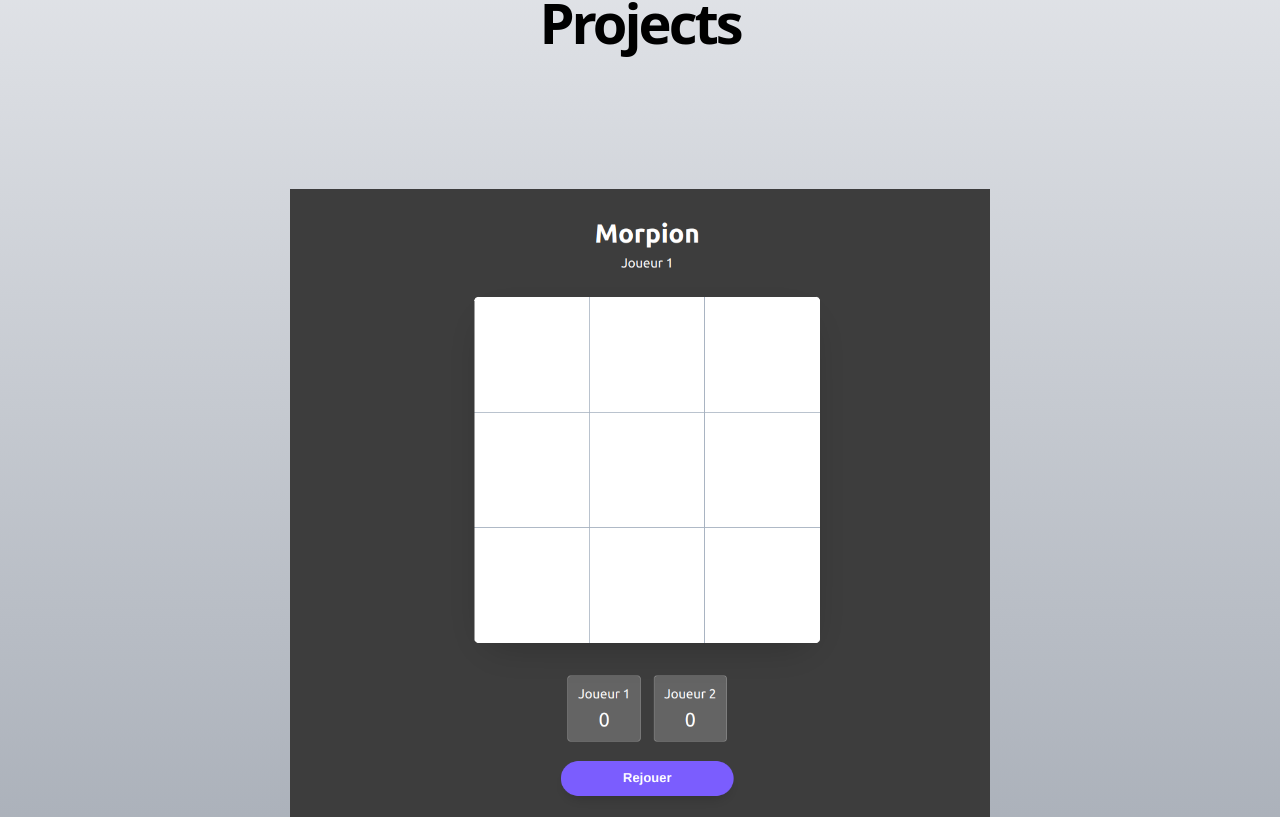
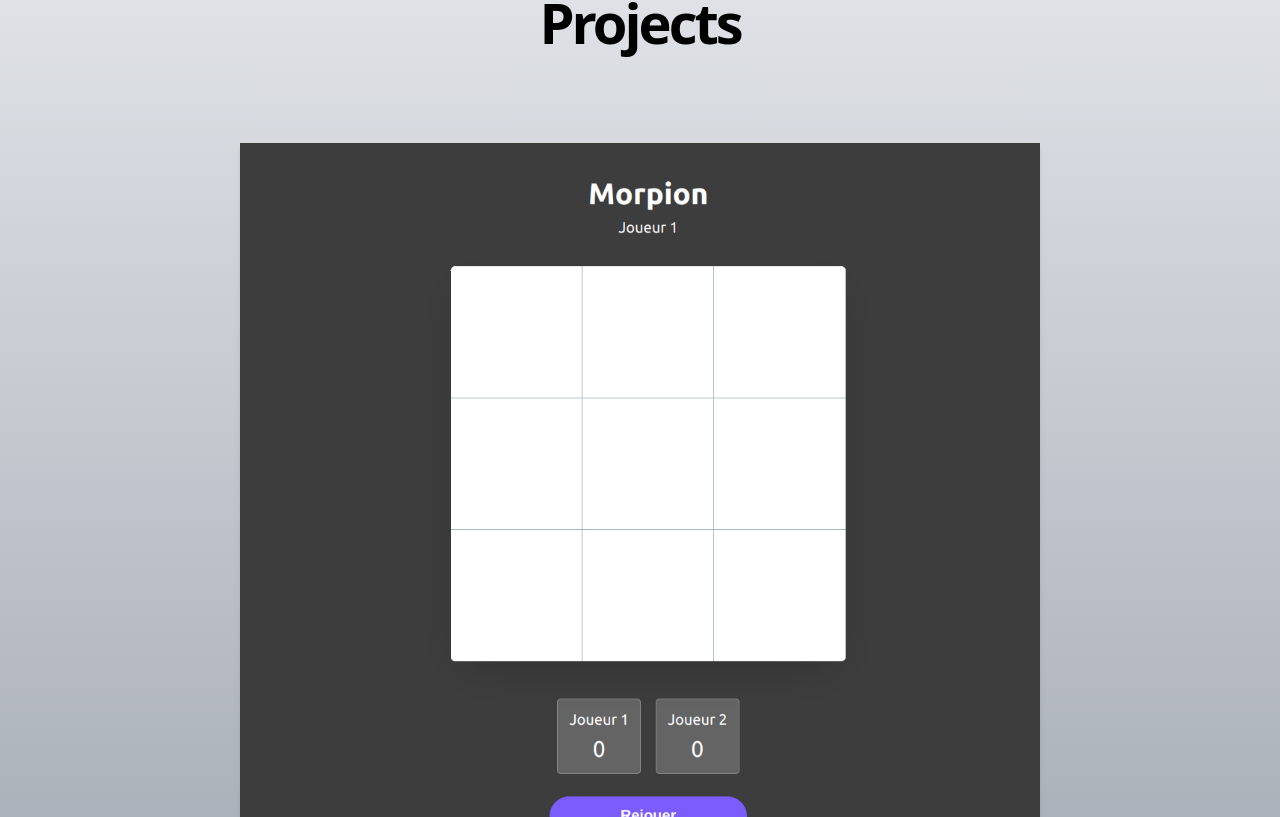
Before and after one commit to StyvenR/Portfolio, a React (Vite) app in the folder portfolio-app/: page / in a window 1280 px wide. Shown: the part 1363-2180 px from the top of the page. Built offline with nearby package versions, Linux system fonts and the light colour scheme.

Commit message:
[ADD] Ajout du projet spotify

```diff
--- a/portfolio-app/src/App.tsx
+++ b/portfolio-app/src/App.tsx
@@ -8,6 +8,7 @@
 import CssGeneratorImg from "/assets/CssGenerator.png";
 import MyMeeticImg from "/assets/MyMeetic.png";
 import MyTwitterImg from "/assets/MyTwitter.png";
+import MySpotify from "/assets/MySpotify.png";
 
 function App() {
   const projects = [
@@ -51,6 +52,14 @@
       duration: "4 semaines",
       src: MyTwitterImg,
     },
+    {
+      id: "006",
+      name: "MySpotify",
+      description:
+        "Le but de ce projet était de créer un site de musique en ligne, qui a les mêmes fonctionnalités que Spotify. Il devait être le plus ressemblant possible en terme de fonctionnalités par rapport au site 'Spotify'.",
+      duration: "1 semaines",
+      src: MySpotify,
+    }
   ];
   return (
     <div>
--- a/portfolio-app/src/Message.tsx
+++ /dev/null
@@ -1,7 +0,0 @@
-
-function Message(){
-  const name = "Styven";
-  return <h1>Hello {name}</h1>;
-}
-
-export default Message;
--- a/portfolio-app/src/Projects.tsx
+++ b/portfolio-app/src/Projects.tsx
@@ -1,40 +1,6 @@
 import React, { useEffect, useRef } from "react";
 import { animate, scroll } from "motion";
-import Popup from "reactjs-popup";
-import "reactjs-popup/dist/index.css";
-const MyPopup = (
-  id: string,
-  projects: {
-    id: string;
-    name: string;
-    description: string;
-    duration: string;
-    src: string;
-  }[]
-) => (
-  <Popup
-    trigger={
-      <img
-        src={projects.find((project) => project.id === id)?.src}
-        alt={`project ${id}`}
-        className="cursor-pointer"
-      />
-    }
-    position="center center"
-    contentStyle={{
-      width: "42rem",
-      padding: "20px",
-      backgroundColor: "#f1f1f1",
-      cursor: "pointer",
-    }}
-  >
-    <div className="text-left text-justify">
-      <span className="font-bold">Description : </span>{projects.find((project) => project.id === id)?.description}
-      <br />
-      <span className="font-bold">Durée : </span>{projects.find((project) => project.id === id)?.duration}
-    </div>
-  </Popup>
-);
+
 interface ProjectsProps {
   projects: {
     id: string;
@@ -81,16 +47,18 @@
         className="bg-gradient-to-b from-gray-200 to-gray-600"
       >
         <header>
-          <h2 id="projects" >
-            Projects
-          </h2>
+          <h2 id="projects">Projects</h2>
         </header>
-        <section className="img-group-container " ref={imgGroupContainerRef}>
+        <section className="img-group-container" ref={imgGroupContainerRef}>
           <div>
             <ul className="img-group">
               {projects.map((project) => (
-                <li key={project.id} className="img-container">
-                  {MyPopup(project.id, projects)}
+                <li key={project.id} className="img-container relative">
+                  <img
+                    src={project.src}
+                    alt={`project ${project.id}`}
+                    className="cursor-default shadow-md"
+                  />
                   <h3>#{project.name}</h3>
                 </li>
               ))}
--- a/portfolio-app/src/styles.css
+++ b/portfolio-app/src/styles.css
@@ -45,6 +45,7 @@
   align-items: center;
   justify-content: center;
   flex-direction: column;
+  transition: transform 0.3s ease, z-index 0.3s ease;
 }
 
 #project-img header h2 {
@@ -68,7 +69,7 @@
 }
 
 .img-container img {
-  width: 700px;
+  width: 800px;
   height: auto;
 }
 
```
Also changed, not shown: portfolio-app/public/assets/MySpotify.png (added).
